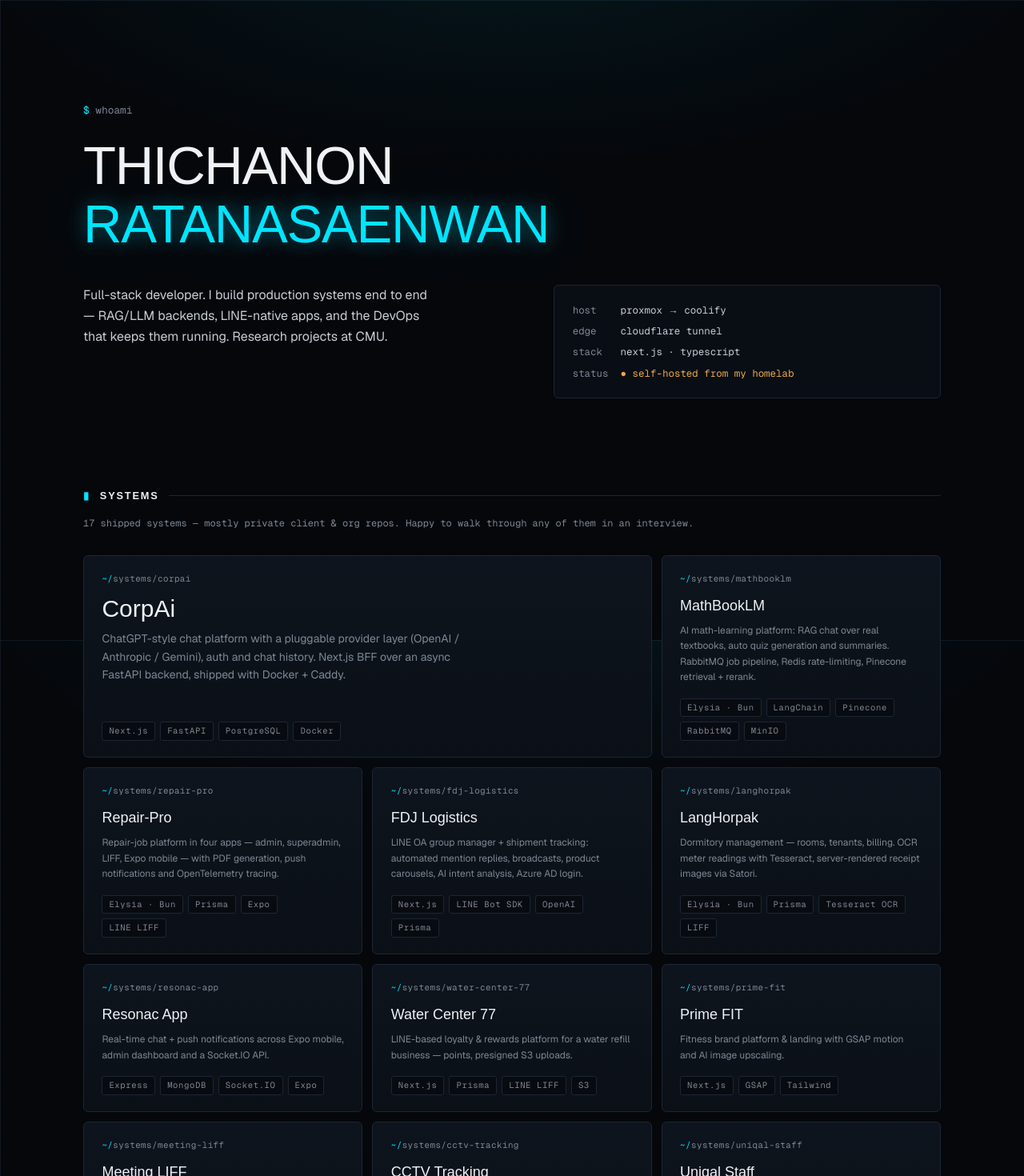
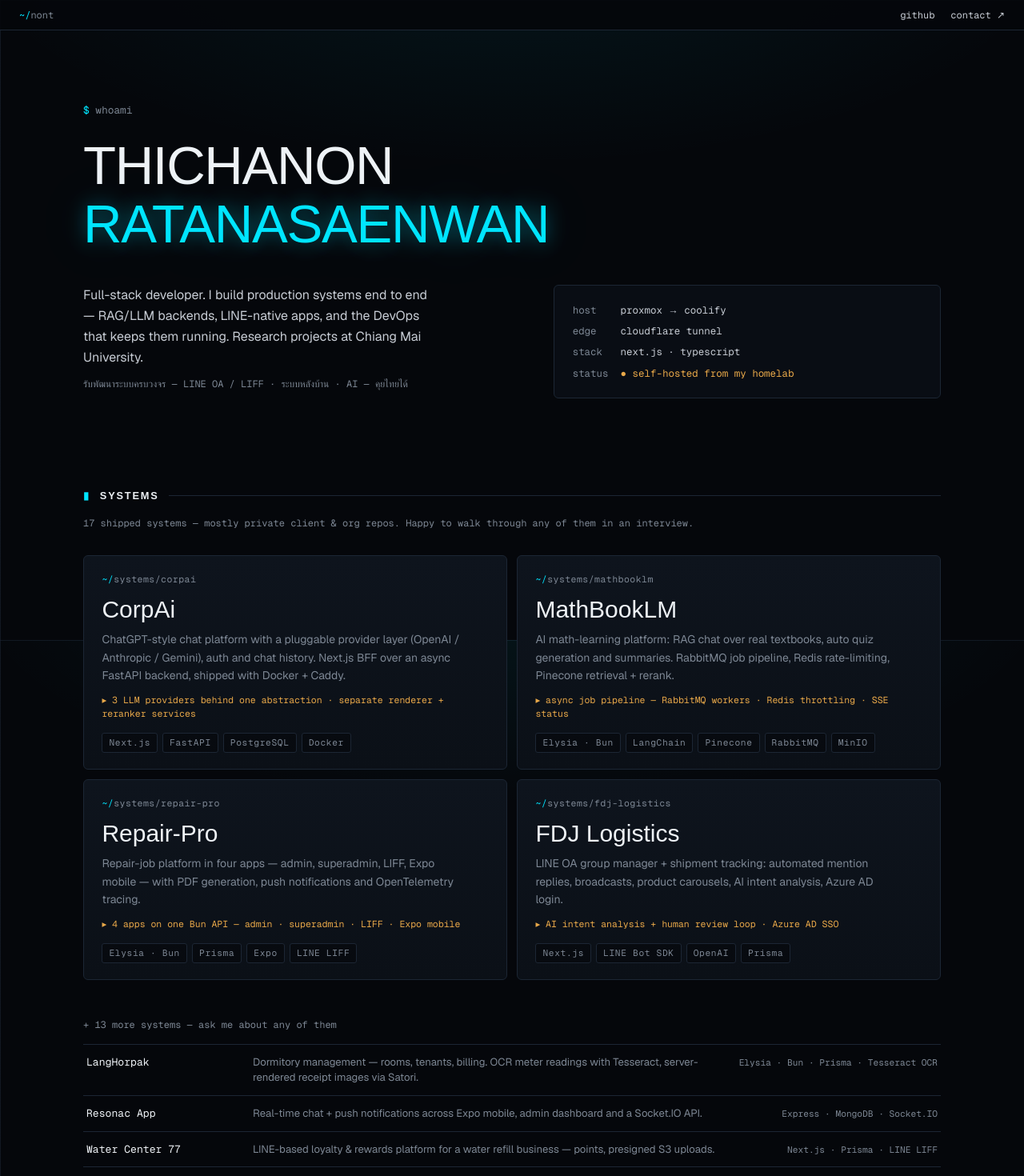
Before and after one commit to NTCHz/portfolio, a Next.js app: page / in a window 1280 px wide. Shown: the top 1470 px of the page at 80% size. Built offline with nearby package versions, Linux system fonts and the light colour scheme; a web font is replaced by a local one.

Commit message:
feat: polish pass - featured tiles with proof lines, compact systems index, sticky nav, Thai summary

```diff
--- a/app/globals.css
+++ b/app/globals.css
@@ -110,7 +110,7 @@ body {
 }
 .tile-path {
   font-family: var(--font-geist-mono), monospace;
-  font-size: 0.68rem;
+  font-size: 0.72rem;
   color: var(--dim);
   letter-spacing: 0.04em;
 }
@@ -121,7 +121,7 @@ body {
 
 .tag {
   font-family: var(--font-geist-mono), monospace;
-  font-size: 0.66rem;
+  font-size: 0.7rem;
   letter-spacing: 0.06em;
   color: var(--dim);
   border: 1px solid var(--line);
@@ -175,3 +175,70 @@ a:focus-visible,
     50% { opacity: 0; }
   }
 }
+
+/* sticky mini-nav */
+.site-nav {
+  position: fixed;
+  top: 0;
+  left: 0;
+  right: 0;
+  z-index: 10;
+  display: flex;
+  align-items: center;
+  justify-content: space-between;
+  padding: 0.6rem 1.5rem;
+  background: rgba(5, 7, 11, 0.92);
+  border-bottom: 1px solid var(--line);
+  font-family: var(--font-geist-mono), monospace;
+  font-size: 0.75rem;
+}
+.site-nav a {
+  color: var(--text);
+  transition: color 0.2s var(--ease-expo);
+}
+.site-nav a:hover {
+  color: var(--signal);
+}
+
+/* proof line inside featured tiles */
+.proof {
+  font-family: var(--font-geist-mono), monospace;
+  font-size: 0.72rem;
+  color: var(--status);
+  margin-top: 0.6rem;
+}
+.proof::before {
+  content: "▸ ";
+}
+
+/* compact system index row */
+.sys-row {
+  display: grid;
+  grid-template-columns: minmax(9rem, 12rem) 1fr auto;
+  gap: 1rem;
+  align-items: baseline;
+  border-top: 1px solid var(--line);
+  padding: 0.75rem 0.25rem;
+  transition: background 0.2s var(--ease-expo);
+}
+.sys-row:last-of-type { border-bottom: 1px solid var(--line); }
+.sys-row:hover { background: var(--panel); }
+.sys-row .sys-name {
+  font-family: var(--font-geist-mono), monospace;
+  font-size: 0.82rem;
+  color: var(--bright);
+}
+.sys-row .sys-desc {
+  font-size: 0.82rem;
+  color: var(--dim);
+}
+.sys-row .sys-tags {
+  font-family: var(--font-geist-mono), monospace;
+  font-size: 0.7rem;
+  color: var(--dim);
+  white-space: nowrap;
+}
+@media (max-width: 640px) {
+  .sys-row { grid-template-columns: 1fr; gap: 0.15rem; }
+  .sys-row .sys-tags { display: none; }
+}
--- a/app/page.tsx
+++ b/app/page.tsx
@@ -39,6 +39,7 @@ function Tile({ project, big }: { project: Project; big?: boolean }) {
       >
         {project.description}
       </p>
+      {project.proof && <p className="proof">{project.proof}</p>}
       <ul className="mt-auto pt-4 flex flex-wrap gap-1.5">
         {project.tech.map((t) => (
           <li key={t} className="tag">
@@ -49,7 +50,7 @@ function Tile({ project, big }: { project: Project; big?: boolean }) {
     </>
   );
 
-  const span = big ? "md:col-span-4 min-h-56" : "md:col-span-2";
+  const span = big ? "min-h-52" : "";
   return project.github ? (
     <a href={project.github} target="_blank" rel="noreferrer" className={`tile ${span}`}>
       {body}
@@ -60,8 +61,21 @@ function Tile({ project, big }: { project: Project; big?: boolean }) {
 }
 
 export default function Home() {
+  const featured = projects.filter((p) => p.featured);
+  const rest = projects.filter((p) => !p.featured);
+
   return (
-    <main className="mx-auto w-full max-w-6xl px-6 md:px-10">
+    <>
+      <header className="site-nav">
+        <span className="text-[var(--dim)]">
+          <span className="signal">~/</span>nont
+        </span>
+        <nav className="flex gap-5" aria-label="Main navigation">
+          <a href={GITHUB} target="_blank" rel="noreferrer">github</a>
+          <a href={`mailto:${EMAIL}`}>contact ↗</a>
+        </nav>
+      </header>
+      <main className="mx-auto w-full max-w-6xl px-6 md:px-10">
       {/* hero */}
       <section
         aria-labelledby="hero-heading"
@@ -84,7 +98,10 @@ export default function Home() {
           <p className="rise rise-3 max-w-md text-base leading-relaxed">
             Full-stack developer. I build production systems end to end — RAG/LLM
             backends, LINE-native apps, and the DevOps that keeps them running.
-            Research projects at CMU.
+            Research projects at Chiang Mai University.
+            <span className="mt-3 block font-mono text-xs text-[var(--dim)]">
+              รับพัฒนาระบบครบวงจร — LINE OA / LIFF · ระบบหลังบ้าน · AI — คุยไทยได้
+            </span>
           </p>
           <dl className="manifest rise rise-4" aria-label="How this site is served">
             <div>
@@ -118,9 +135,29 @@ export default function Home() {
           17 shipped systems — mostly private client &amp; org repos. Happy to
           walk through any of them in an interview.
         </p>
-        <div className="grid gap-3 md:grid-cols-6">
-          {projects.map((p, i) => (
-            <Tile key={p.slug} project={p} big={i === 0} />
+        <div className="grid gap-3 md:grid-cols-2">
+          {featured.map((p) => (
+            <Tile key={p.slug} project={p} big />
+          ))}
+        </div>
+        <p className="mt-12 mb-4 font-mono text-xs text-[var(--dim)]">
+          + {rest.length} more systems — ask me about any of them
+        </p>
+        <div>
+          {rest.map((p) => (
+            <div key={p.slug} className="sys-row">
+              <span className="sys-name">
+                {p.github ? (
+                  <a href={p.github} target="_blank" rel="noreferrer" className="hover:text-[var(--signal)]">
+                    {p.name} <span className="signal">↗</span>
+                  </a>
+                ) : (
+                  p.name
+                )}
+              </span>
+              <span className="sys-desc">{p.description}</span>
+              <span className="sys-tags">{p.tech.slice(0, 3).join(" · ")}</span>
+            </div>
           ))}
         </div>
       </section>
@@ -177,5 +214,6 @@ export default function Home() {
         proxmox box via cloudflare tunnel
       </footer>
     </main>
+    </>
   );
 }
--- a/data/projects.ts
+++ b/data/projects.ts
@@ -3,6 +3,7 @@ export type Project = {
   name: string
   description: string
   tech: string[]
+  proof?: string
   github?: string
   live?: string
   featured?: boolean
@@ -17,6 +18,7 @@ export const projects: Project[] = [
     description:
       'ChatGPT-style chat platform with a pluggable provider layer (OpenAI / Anthropic / Gemini), auth and chat history. Next.js BFF over an async FastAPI backend, shipped with Docker + Caddy.',
     tech: ['Next.js', 'FastAPI', 'PostgreSQL', 'Docker'],
+    proof: '3 LLM providers behind one abstraction · separate renderer + reranker services',
     featured: true,
   },
   {
@@ -25,6 +27,7 @@ export const projects: Project[] = [
     description:
       'AI math-learning platform: RAG chat over real textbooks, auto quiz generation and summaries. RabbitMQ job pipeline, Redis rate-limiting, Pinecone retrieval + rerank.',
     tech: ['Elysia · Bun', 'LangChain', 'Pinecone', 'RabbitMQ', 'MinIO'],
+    proof: 'async job pipeline — RabbitMQ workers · Redis throttling · SSE status',
     featured: true,
   },
   {
@@ -33,6 +36,7 @@ export const projects: Project[] = [
     description:
       'Repair-job platform in four apps — admin, superadmin, LIFF, Expo mobile — with PDF generation, push notifications and OpenTelemetry tracing.',
     tech: ['Elysia · Bun', 'Prisma', 'Expo', 'LINE LIFF'],
+    proof: '4 apps on one Bun API — admin · superadmin · LIFF · Expo mobile',
     featured: true,
   },
   {
@@ -41,6 +45,8 @@ export const projects: Project[] = [
     description:
       'LINE OA group manager + shipment tracking: automated mention replies, broadcasts, product carousels, AI intent analysis, Azure AD login.',
     tech: ['Next.js', 'LINE Bot SDK', 'OpenAI', 'Prisma'],
+    proof: 'AI intent analysis + human review loop · Azure AD SSO',
+    featured: true,
   },
   {
     slug: 'langhorpak',
```
Also changed, not shown: .impeccable/critique/2026-07-10T15-58-44Z__app-page-tsx.md (added).
